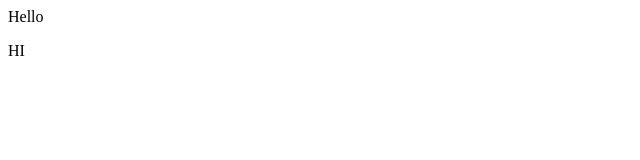
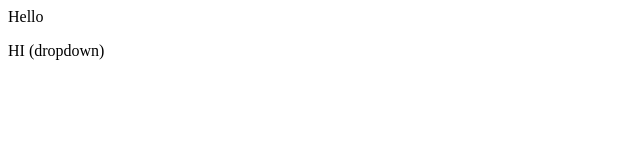
Before and after one commit to ShiviVishwakarma/localrepo, a plain HTML site: page index.html in a window 1280 px wide. Shown: the full height of the page, 0-640 px from the left. Drawn offline with Linux system fonts and the light colour scheme.

```diff
--- a/index.html
+++ b/index.html
@@ -1,2 +1,2 @@
 <p>Hello</p>
-<P>HI</P>
+<P>HI (dropdown)</P>
```
